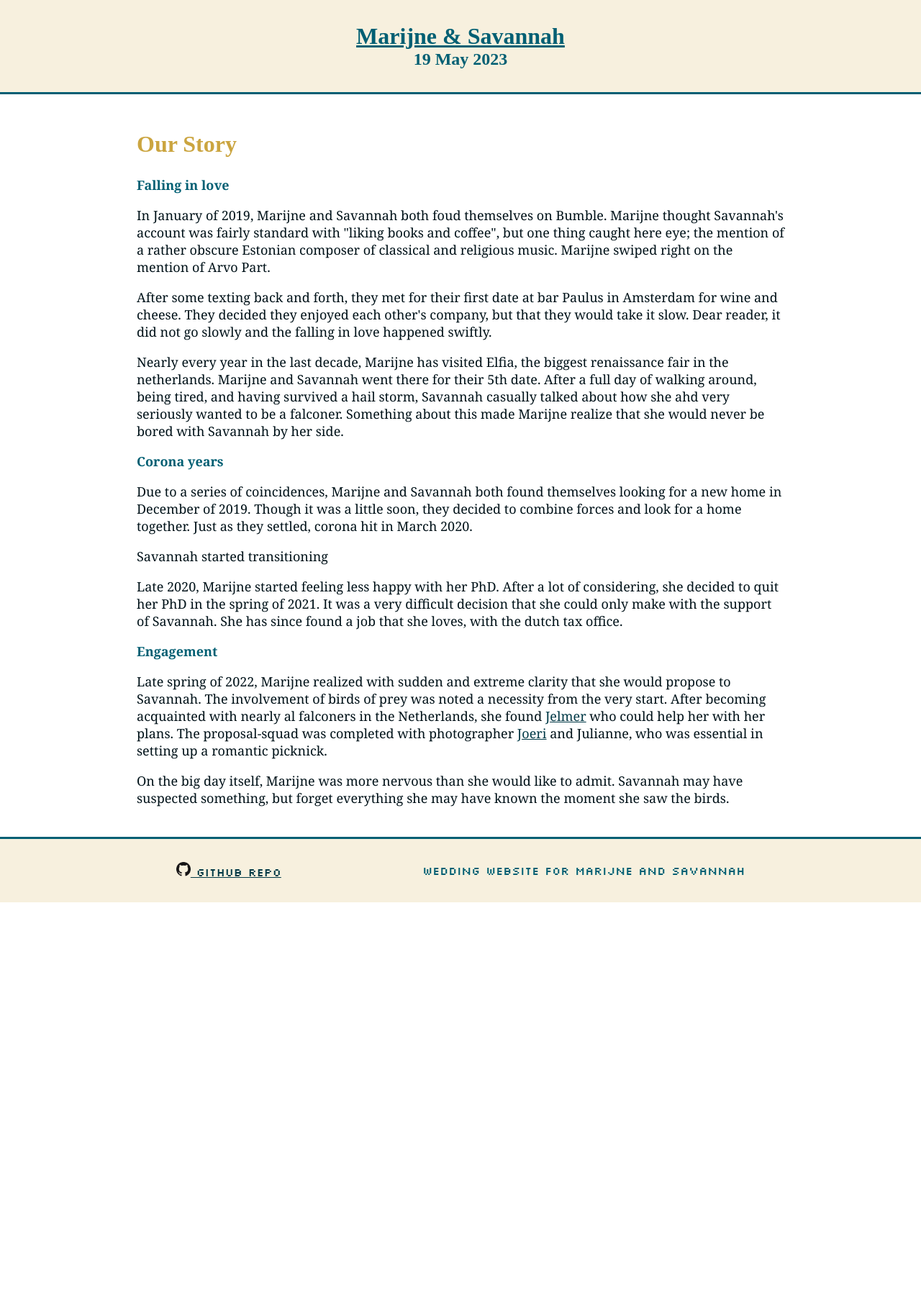
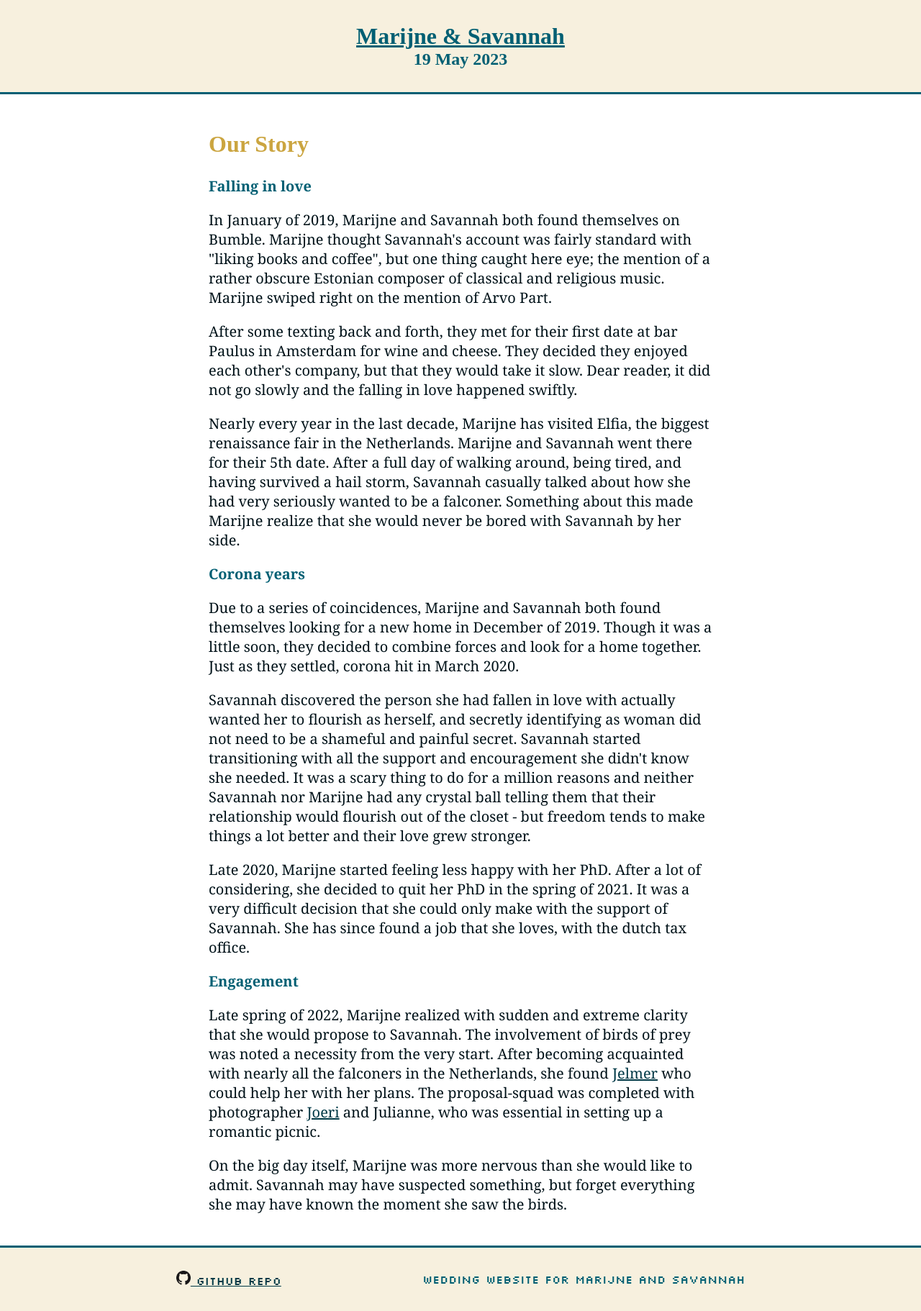
Before and after one commit to schijns-fischer-wedding/schijns-fischer-wedding.github.io, a Jekyll site: the page built from pages/our_story.md, in a window 1280 px wide. Shown: the whole page at 72% size. Built offline with Jekyll 4.4.1, drawn with Linux system fonts in a browser that asks for light colours; some web fonts are replaced; before the commit the page ends 1254 px from its top, so only the background shows below that.

Commit message:
some styling updates and story updates

```diff
--- a/css/main.scss
+++ b/css/main.scss
@@ -24,13 +24,12 @@ main {
   justify-content: center;
 
   .content {
-    min-width: 65%;
     margin: 1.5rem;
   }
 
   @media (min-width: 700px) {
     .content {
-      max-width: 900px;
+      max-width: 700px;
     }
   }
 }
@@ -43,13 +42,13 @@ main {
 
 a:link,
 a:visited {
-    color: #003946;
+  color: #003946;
 }
 
 
 h1 a:link,
 h1 a:visited {
-    color: #005F73;
+  color: #005F73;
 }
 
 .header {
@@ -98,10 +97,14 @@ ul li::before {
 .class_01 {
   font-family: 'Georgia';
   color: #001219;
-  font-size: 18px;
+  font-size: 20px;
 }
 
 .page {
+  p {
+    max-width: 700px;
+  }
+
   h2 {
     color: #CBA540;
     font-family: 'Aboreto', cursive;
@@ -110,7 +113,7 @@ ul li::before {
 
   h3 {
     color: #005F73;
-    font-size: 18px;
+    font-size: 20px;
   }
 
   h4 {
--- a/pages/our_story.md
+++ b/pages/our_story.md
@@ -2,7 +2,6 @@
 layout: page
 title:  Our story
 ---
-
 
 <div class='class_01'>
 
@@ -10,7 +9,7 @@ title:  Our story
 
 <h3>Falling in love</h3>
 <p>
-  In January of 2019, Marijne and Savannah both foud themselves on Bumble.
+  In January of 2019, Marijne and Savannah both found themselves on Bumble.
   Marijne thought Savannah's account was fairly standard with "liking books and coffee", but one thing caught here eye;
   the mention of a rather obscure Estonian composer of classical and religious music.
   Marijne swiped right on the mention of Arvo Part.
@@ -21,10 +20,10 @@ title:  Our story
   Dear reader, it did not go slowly and the falling in love happened swiftly.
 </p>
 <p>
-  Nearly every year in the last decade, Marijne has visited Elfia, the biggest renaissance fair in the netherlands.
+  Nearly every year in the last decade, Marijne has visited Elfia, the biggest renaissance fair in the Netherlands.
   Marijne and Savannah went there for their 5th date.
   After a full day of walking around, being tired, and having survived a hail storm,
-  Savannah casually talked about how she ahd very seriously wanted to be a falconer.
+  Savannah casually talked about how she had very seriously wanted to be a falconer.
   Something about this made Marijne realize that she would never be bored with Savannah by her side.
 </p>
 
@@ -35,7 +34,13 @@ title:  Our story
   Just as they settled, corona hit in March 2020.
 </p>
 <p>
-  Savannah started transitioning
+  Savannah discovered the person she had fallen in love with actually wanted her
+  to flourish as herself, and secretly identifying as woman did not need to be a
+  shameful and painful secret. Savannah started transitioning with all the
+  support and encouragement she didn't know she needed. It was a scary thing to
+  do for a million reasons and neither Savannah nor Marijne had any crystal ball
+  telling them that their relationship would flourish out of the closet - but
+  freedom tends to make things a lot better and their love grew stronger.
 </p>
 <p>
   Late 2020, Marijne started feeling less happy with her PhD.
@@ -48,8 +53,8 @@ title:  Our story
 <p>
   Late spring of 2022, Marijne realized with sudden and extreme clarity that she would propose to Savannah.
   The involvement of birds of prey was noted a necessity from the very start.
-  After becoming acquainted with nearly al falconers in the Netherlands, she found <a href="http://www.valkerij-culemborg.nl/">Jelmer</a> who could help her with her plans.
-  The proposal-squad was completed with photographer <a href="https://www.instagram.com/joerikempphotography/">Joeri</a> and Julianne, who was essential in setting up a romantic picknick.
+  After becoming acquainted with nearly all the falconers in the Netherlands, she found <a href="http://www.valkerij-culemborg.nl/">Jelmer</a> who could help her with her plans.
+  The proposal-squad was completed with photographer <a href="https://www.instagram.com/joerikempphotography/">Joeri</a> and Julianne, who was essential in setting up a romantic picnic.
 </p>
 <p>
   On the big day itself, Marijne was more nervous than she would like to admit.
```
Also changed, not shown: Gemfile.lock.
